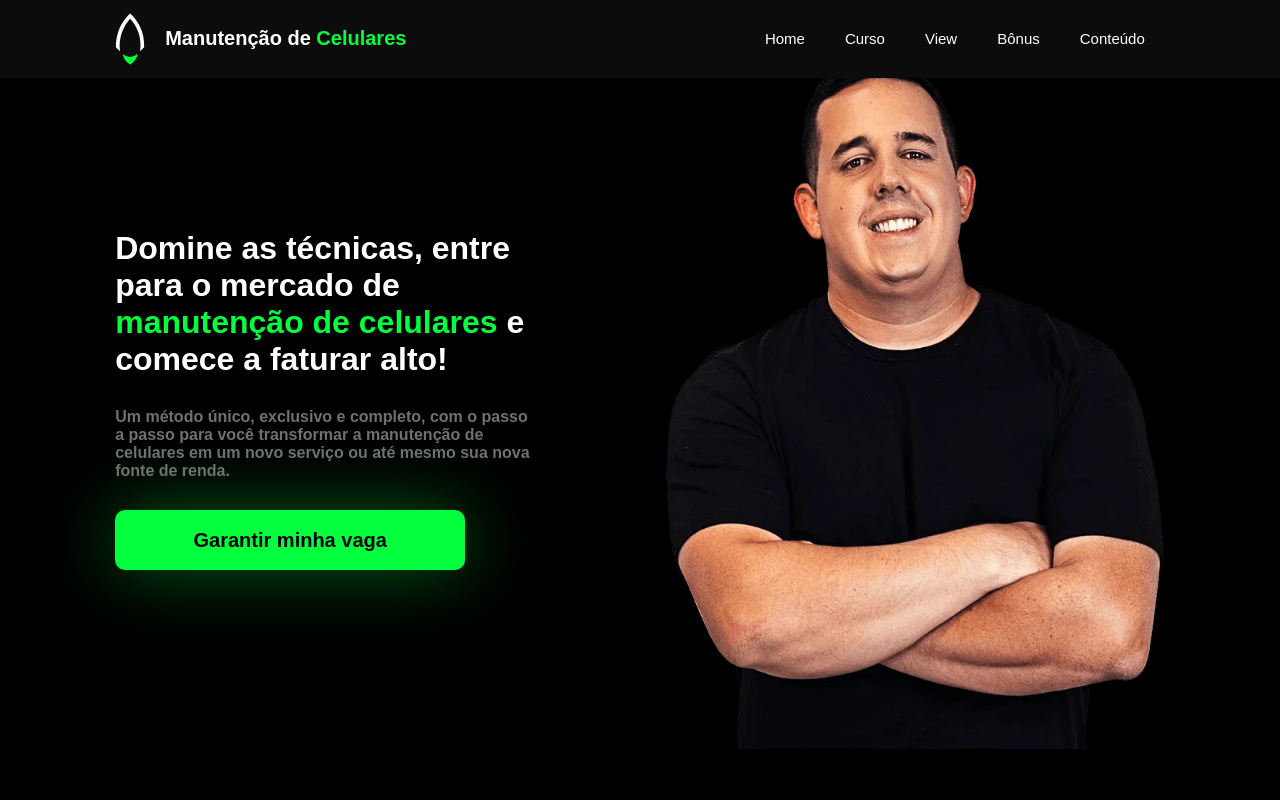
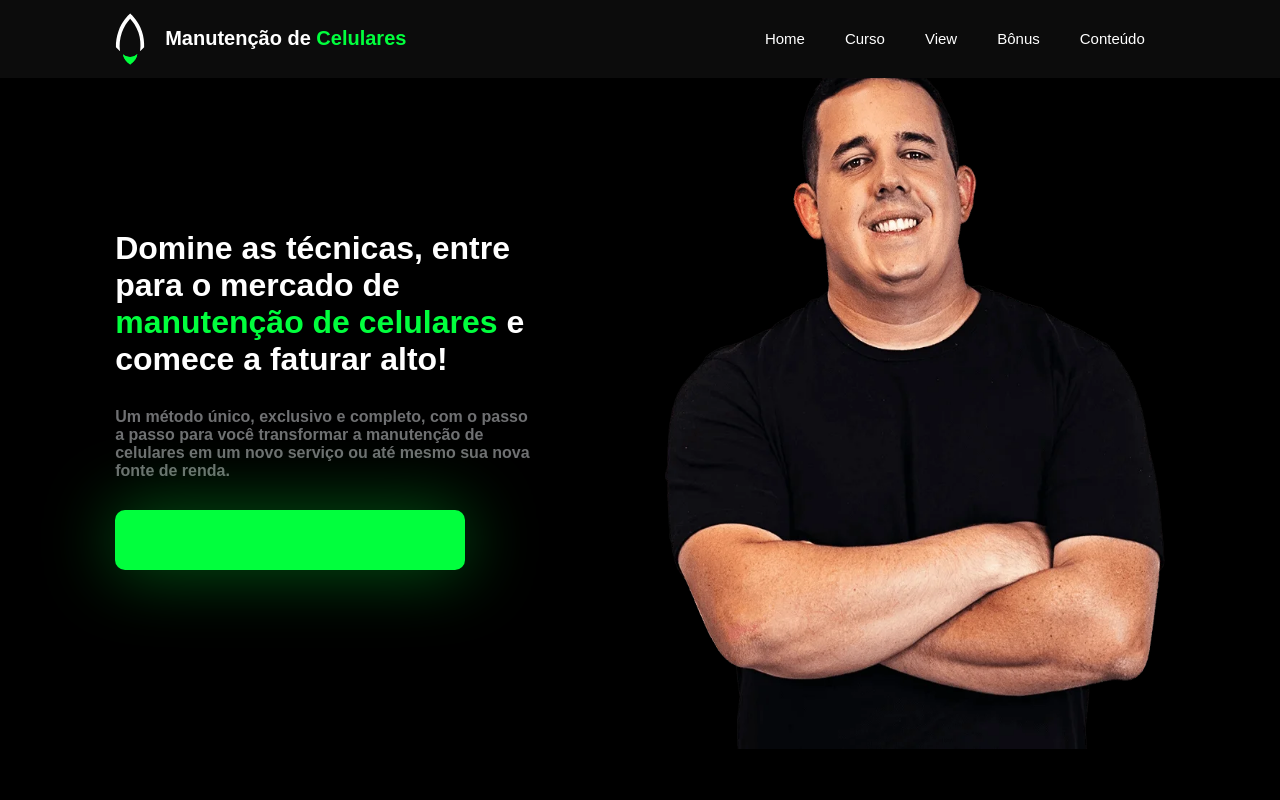
Before and after one commit to Tiago-Silva/cell-phone-maintenance, a Next.js app: page / in a window 1280 px wide. Shown: the top 800 px of the page. Built offline with nearby package versions, Linux system fonts and the light colour scheme.

Commit message:
refactor: adding attributes to be more generic

```diff
--- a/src/app/components/button/button.tsx
+++ b/src/app/components/button/button.tsx
@@ -1,10 +1,24 @@
 import React from 'react';
 import styles from './button.module.css';
+import {IconType} from "react-icons";
 
-const Button = () => {
+interface Props {
+    title: string;
+    icon?: IconType;
+    width?: string;
+    height?: string;
+}
+
+const Button: React.FC<Props> = ({
+    title,
+    icon: Icon,
+    width = '35rem',
+    height = '6rem',
+}) => {
     return (
-        <button className={styles.container}>
-            Garantir minha vaga
+        <button className={styles.container} style={{ width, height }}>
+            {title}
+            {Icon && <Icon />}
         </button>
     );
 };
```
